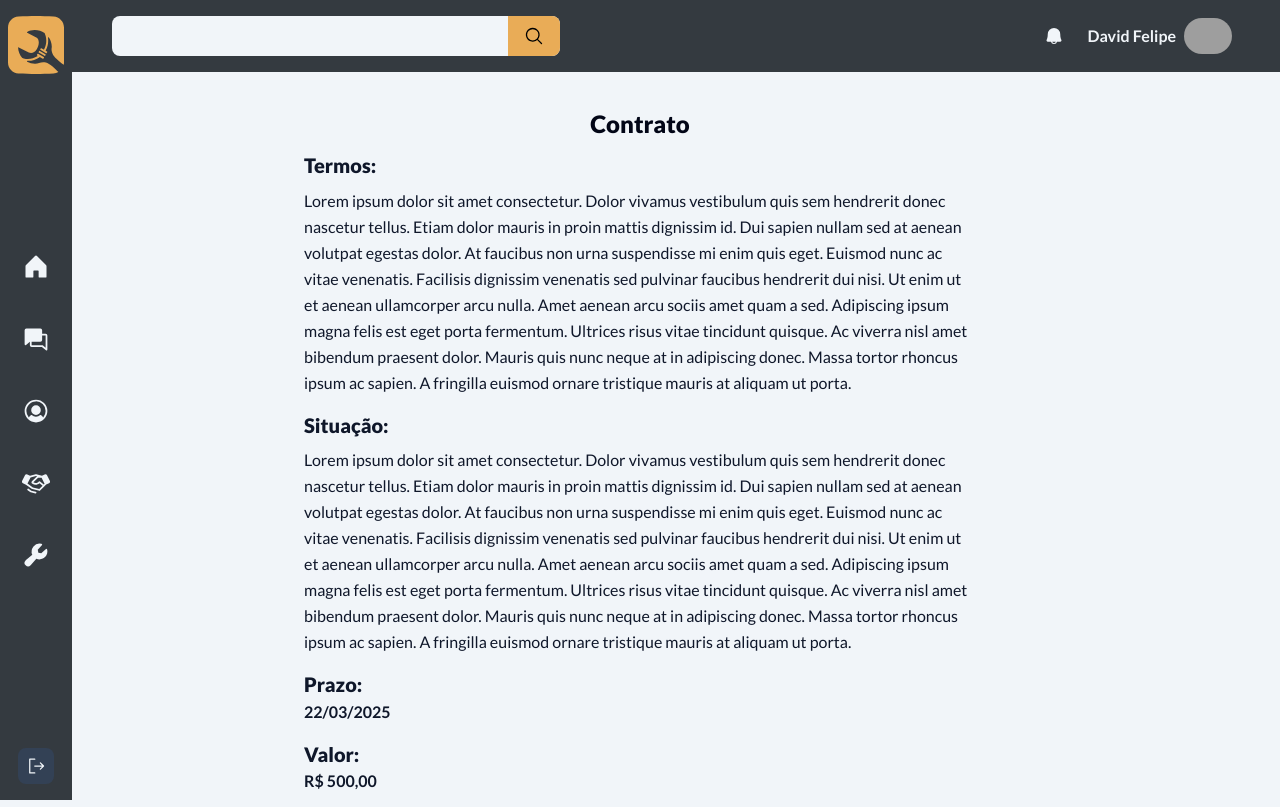
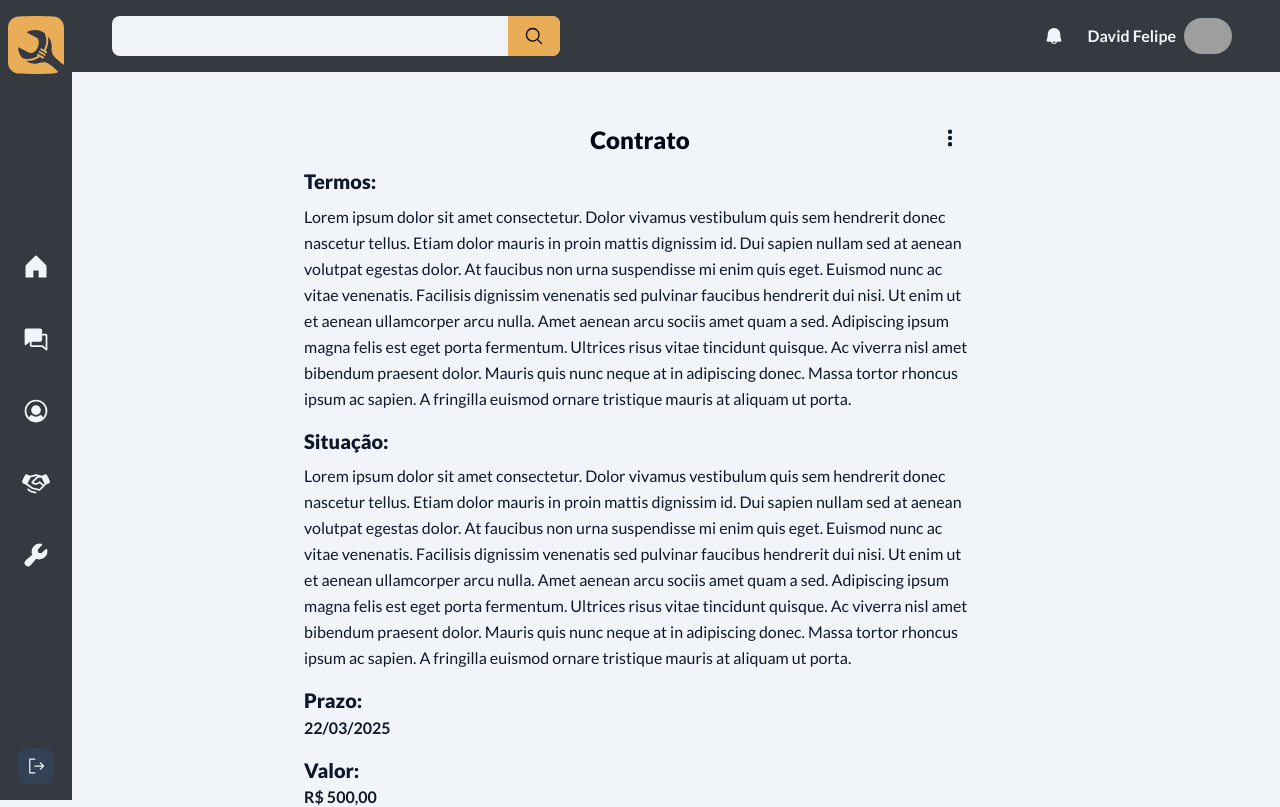
Before and after one commit to DFelipe1/QuebraGalho, a React (Vite) app: page /contract/1 in a window 1280 px wide. Shown: the top 807 px of the page. Built offline with nearby package versions, Linux system fonts and the light colour scheme; grey boxes are pictures that could not be loaded.

Commit message:
feat: add popover status service

```diff
--- a/package.json
+++ b/package.json
@@ -12,6 +12,7 @@
   "dependencies": {
     "@phosphor-icons/react": "^2.1.7",
     "@radix-ui/react-dialog": "^1.1.1",
+    "@radix-ui/react-popover": "^1.1.2",
     "@vitejs/plugin-react": "^4.3.1",
     "react": "^18.3.1",
     "react-dom": "^18.3.1",
--- a/src/Views/contract/contract.tsx
+++ b/src/Views/contract/contract.tsx
@@ -1,13 +1,71 @@
-import { Check, X } from "@phosphor-icons/react";
+import { Check, CheckCircle, DotsThreeOutlineVertical, X, XCircle } from "@phosphor-icons/react";
 import { Button } from "../../components/button";
+import * as Popover from "@radix-ui/react-popover";
 import { useState } from "react";
 
 export function Contract() {
 
     const [isConfirmContract, setIsConfirmContract] = useState<boolean | undefined>(undefined)
+    const [isJobStatus, setIsJobStatus] = useState<"done" | "canceled" | "process">('process')
 
     return (
-        <div className="w-full max-w-2xl space-y-4">
+        <div className="w-full max-w-2xl space-y-4 relative">
+            <div className="absolute right-0 top-1">
+                {
+                    isJobStatus == 'process' && (
+                        <Popover.Root>
+                        <Popover.Trigger>
+                            <Button variant="ghost">
+                                <DotsThreeOutlineVertical size={20} weight="fill"/>
+                            </Button>
+                        </Popover.Trigger>
+                        <Popover.Portal>
+                            <Popover.Content
+                                className="w-[260px] rounded bg-white p-5 space-y-3"
+                                sideOffset={5}
+                            >
+                                <Button
+                                    variant="ghost"
+                                    className="w-full rounded-lg flex gap-2 items-center p-4 font-bold text-success hover:bg-success-light/40"
+                                    onClick={() => setIsJobStatus('done')}
+                                >
+                                    <CheckCircle size={20} weight="bold"/>
+                                    Tabalho Feito
+                                </Button>
+                                <div className="w-full h-0.5 bg-slate-100"/>
+                                <Button
+                                    variant="ghost"
+                                    className="w-full rounded-lg flex gap-2 items-center p-4 font-bold text-danger hover:bg-danger-light/40"
+                                    onClick={() => setIsJobStatus('canceled')}
+                                >
+                                    <XCircle size={20} weight="bold"/>
+                                    Cancelar Trabalho
+                                </Button>
+                            </Popover.Content>
+                        </Popover.Portal>
+                        </Popover.Root>
+                    )
+                }
+
+                { isJobStatus == 'canceled' && (
+                     <div
+                        className="w-full rounded-lg flex gap-2 items-center p-4 font-bold text-danger bg-danger-light/40"
+                    >
+                        <XCircle size={20} weight="bold"/>
+                        Trabalho cancelado
+                    </div>
+                )}
+
+                { isJobStatus == 'done' && (
+                     <div
+                          className="w-full rounded-lg flex gap-2 items-center p-4 font-bold text-success bg-success-light/40"
+                    >
+                        <CheckCircle size={20} weight="bold"/>
+                        Tabalho Concluido
+                    </div>
+                )}
+
+            </div>
             <h1 className="w-full text-center text-2xl font-extrabold text-slate-950 leading-none">Contrato</h1>
             <div className="space-y-2">
                 <h3 className="text-xl text-slate-900 font-extrabold leading-snug">Termos:</h3>
--- a/src/Views/services/index.tsx
+++ b/src/Views/services/index.tsx
@@ -3,7 +3,7 @@ import { Service } from "./services";
 export function Services() {
     return (
         <div className="w-full max-w-4xl px-2 py-4 space-y-5">
-            <h1 className="text-xl text-left text-slate-950 font-extrabold leading-none">Minhas demandas de trabalho</h1>
+            <h1 className="text-xl text-left text-slate-950 font-extrabold leading-none">Meus pedidos de serviço</h1>
             <Service contractURL="http://localhost:5173/contract/1"/>
             <Service contractURL="http://localhost:5173/contract/1" variant="process"/>
             <Service contractURL="http://localhost:5173/contract/1" variant="danger"/>
```
Also changed, not shown: 1 other file (tests, documents, lock files or other folders).
